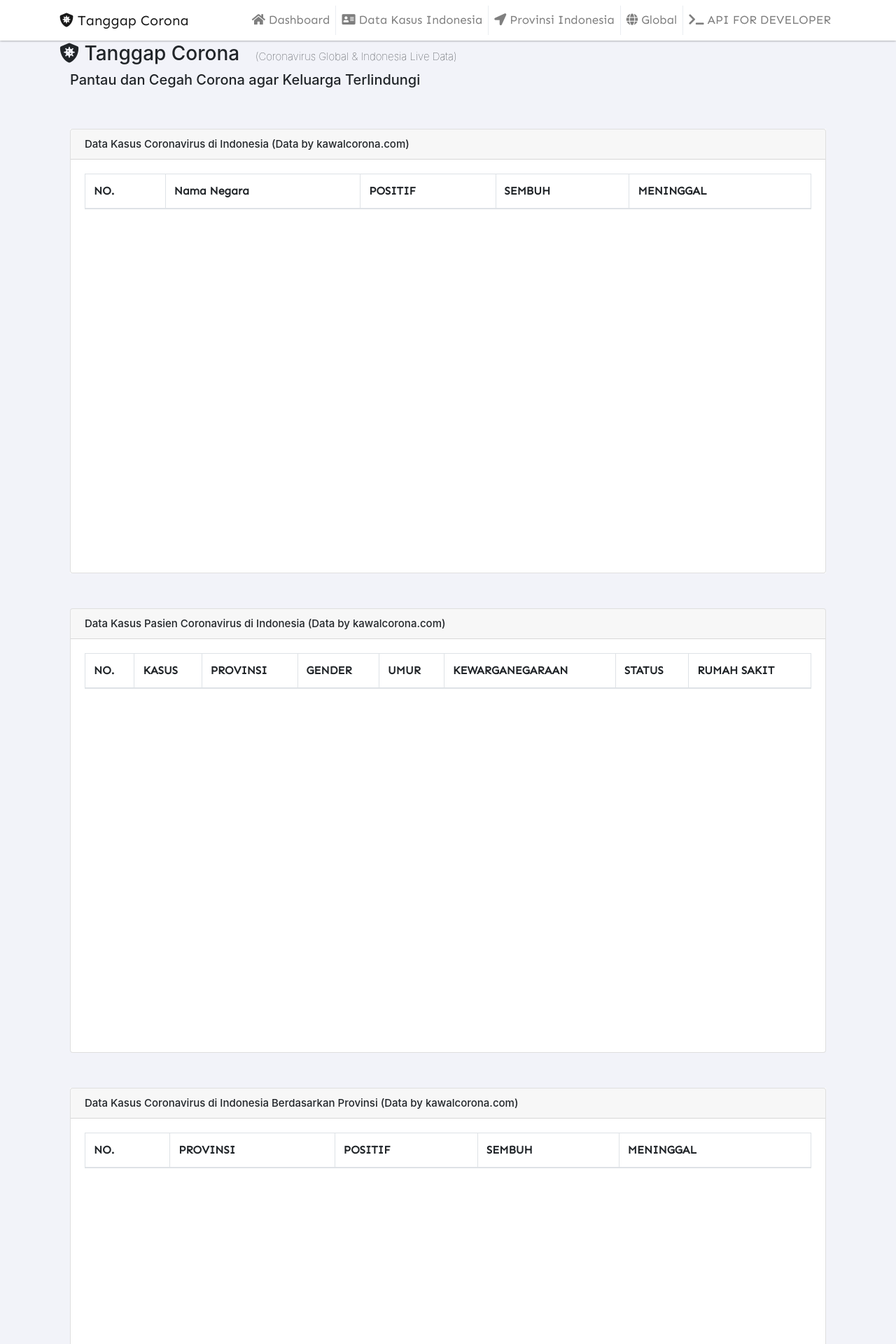
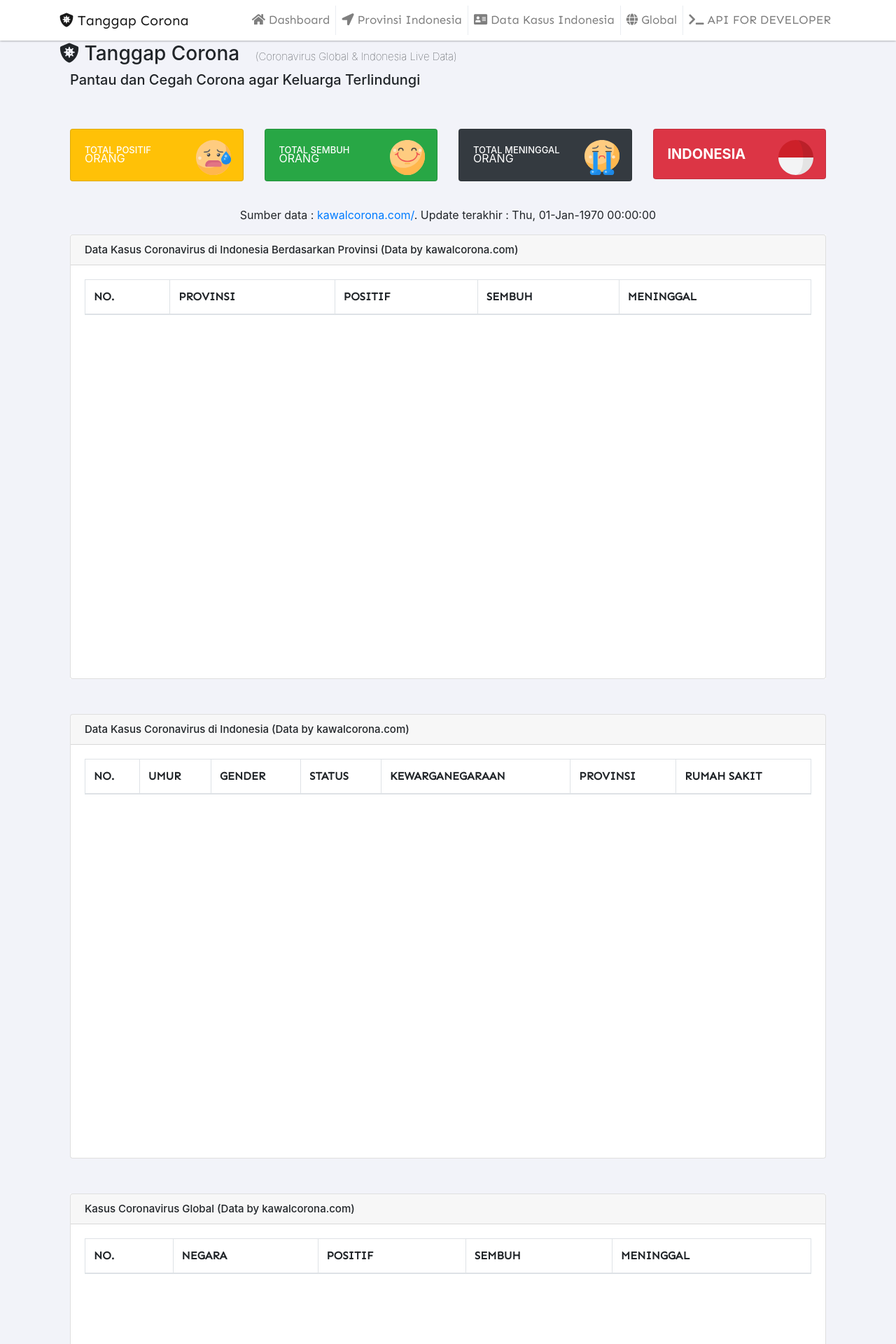
Before and after one commit to faturprayuda/Corona-live-data-web-indonesia, a PHP site: page / in a window 1280 px wide. Shown: the top 1920 px of the page at 70% size. Run offline with PHP 8.4, Linux system fonts and the light colour scheme; data that the repository does not hold is empty; some libraries are stand-ins or nearby versions.

Commit message:
add last update and same cardview

```diff
--- a/index.php
+++ b/index.php
@@ -17,9 +17,22 @@ $kasus = "https://api.kawalcorona.com/detail/";
 $data_suspect = file_get_contents($kasus);
 $json_suspect = json_decode($data_suspect, true);
 
+// data total positif corona global
+$data_globe_pos = file_get_contents("https://api.kawalcorona.com/positif");
+$json_globe_pos = json_decode($data_globe_pos, true);
 
-// var_dump($json_globe);
-// die;
+// data total sembuh corona global
+$data_globe_sembuh = file_get_contents("https://api.kawalcorona.com/sembuh");
+$json_globe_sembuh = json_decode($data_globe_sembuh, true);
+
+// data total meninggal corona global
+$data_globe_dead = file_get_contents("https://api.kawalcorona.com/meninggal");
+$json_globe_dead = json_decode($data_globe_dead, true);
+
+// convert tanggal
+// var_dump($json_globe[0]['attributes']['Last_Update']);
+$datejson = $json_globe[36]['attributes']['Last_Update'];
+$date = date("D, d-M-Y H:i:s", $datejson / 1000);
 
 ?>
 
@@ -56,10 +69,10 @@ $json_suspect = json_decode($data_suspect, true);
             <div class="collapse navbar-collapse" id="navbarNavAltMarkup">
                 <div class="navbar-nav ml-auto">
                     <a class="nav-item nav-link" href="#"><i class="fas fa-home"></i> Dashboard</a>
+                    <a class="nav-item nav-link" href="#prov"><i class="fas fa-location-arrow"></i> Provinsi Indonesia</a>
                     <a class="nav-item nav-link" href="#indo"><i class="fas fa-address-card"></i> Data Kasus Indonesia</a>
-                    <a class="nav-item nav-link" href="#prov"><i class="fas fa-location-arrow"></i> Provinsi Indonesia</a>
                     <a class="nav-item nav-link" href="#globe"> <i class="fas fa-globe"></i> Global</a>
-                    <a class="nav-item1 nav-link" href="https://kawalcorona.com/api/"><i class="fas fa-terminal"></i> API FOR DEVELOPER</a>
+                    <a class="nav-item1 nav-link" href="https://kawalcorona.com/api/" target="_blank"><i class="fas fa-terminal"></i> API FOR DEVELOPER</a>
                 </div>
             </div>
         </div>
@@ -76,84 +89,91 @@ $json_suspect = json_decode($data_suspect, true);
                 </div>
             </div>
 
-            <!-- table -->
+            <!-- cardview top -->
             <div class="container">
-                <div class="data-indo">
-                    <div class="card">
-                        <h5 class="card-header" id="indo">Data Kasus Coronavirus di Indonesia (Data by kawalcorona.com)</h5>
-                        <div class="card-body">
-                            <div class="table-responsive">
-                                <table class=" table table-striped card-text table-bordered">
-                                    <thead>
-                                        <tr>
-                                            <th scope="col" id="col">NO.</th>
-                                            <th scope="col" id="col">Nama Negara</th>
-                                            <th scope="col" id="col">POSITIF</th>
-                                            <th scope="col" id="col">SEMBUH</th>
-                                            <th scope="col" id="col">MENINGGAL</th>
-                                        </tr>
-                                    </thead>
-                                    <tbody>
-                                        <?php $i = 1; ?>
-                                        <?php foreach ($json_indonesia as $indo) : ?>
-                                            <tr>
-                                                <th scope="row"><?= $i ?></th>
-                                                <td><?= $indo['name'] ?></td>
-                                                <td><?= $indo['positif'] ?></td>
-                                                <td><?= $indo['sembuh'] ?></td>
-                                                <td><?= $indo['meninggal'] ?></td>
-                                            </tr>
-                                            <?php $i++ ?>
+                <div class="row">
+                    <div class="col-md-3">
+                        <div class="card text-white bg-warning mb-3">
+                            <div class="container">
+                                <div class="row">
+                                    <div class="card-body col-8">
+                                        <p class="card-text total">TOTAL POSITIF</p>
+                                        <p class="card-text data"> <?php print_r($json_globe_pos['value']); ?></p>
+                                        <p class="card-text">ORANG</p>
+                                    </div>
+                                    <div class="col-4">
+                                        <img class="emot" src="util/img/anxious.svg" alt="">
+                                    </div>
+                                </div>
+                            </div>
+                        </div>
+                    </div>
+                    <div class="col-md-3">
+                        <div class="card text-white bg-success mb-3">
+                            <div class="container">
+                                <div class="row">
+                                    <div class="card-body col-8">
+                                        <p class="card-text total">TOTAL SEMBUH</p>
+                                        <p class="card-text data"> <?php print_r($json_globe_sembuh['value']); ?></p>
+                                        <p class="card-text">ORANG</p>
+                                    </div>
+                                    <div class="col-4">
+                                        <img class="emot" src="util/img/emotion.svg" alt="">
+                                    </div>
+                                </div>
+                            </div>
+                        </div>
+                    </div>
+                    <div class="col-md-3">
+                        <div class="card text-white bg-dark mb-3">
+                            <div class="container">
+                                <div class="row">
+                                    <div class="card-body col-8">
+                                        <p class="card-text total">TOTAL MENINGGAL</p>
+                                        <p class="card-text data"> <?php print_r($json_globe_dead['value']); ?></p>
+                                        <p class="card-text">ORANG</p>
+                                    </div>
+                                    <div class="col-4">
+                                        <img class="emot" src="util/img/emotion-sad.svg" alt="">
+                                    </div>
+                                </div>
+                            </div>
+                        </div>
+                    </div>
+                    <div class="col-md-3">
+                        <div class="card text-white bg-danger mb-3">
+                            <div class="container">
+                                <div class="row">
+                                    <div class="card-body col-8">
+                                        <p class="card-text card-indo">INDONESIA</p>
+                                        <?php foreach ($json_indonesia as $idn) : ?>
+                                            <p class="card-text data-idn"> <?= $idn['positif'] . " Positif, " . $idn['sembuh'] . " Sembuh, " . $idn['meninggal'] . " Meninggal"; ?></p>
                                         <?php endforeach; ?>
-                                    </tbody>
-                                </table>
+                                    </div>
+                                    <div class="col-4">
+                                        <img class="emot" src="util/img/indonesia.svg" alt="">
+                                    </div>
+                                </div>
                             </div>
                         </div>
                     </div>
                 </div>
+            </div>
 
-                <div class="data-suspect">
-                    <div class="card">
-                        <h5 class="card-header">Data Kasus Pasien Coronavirus di Indonesia (Data by kawalcorona.com)</h5>
-                        <div class="card-body">
-                            <div class="table-responsive">
-                                <table class=" table table-striped card-text table-bordered">
-                                    <thead>
-                                        <tr>
-                                            <th scope="col" id="col">NO.</th>
-                                            <th scope="col" id="col">KASUS</th>
-                                            <th scope="col" id="col">PROVINSI</th>
-                                            <th scope="col" id="col">GENDER</th>
-                                            <th scope="col" id="col">UMUR</th>
-                                            <th scope="col" id="col">KEWARGANEGARAAN</th>
-                                            <th scope="col" id="col">STATUS</th>
-                                            <th scope="col" id="col">RUMAH SAKIT</th>
-                                        </tr>
-                                    </thead>
-                                    <tbody>
-                                        <?php $i = 1; ?>
-                                        <?php foreach ($json_suspect['nodes'] as $suspect) : ?>
-                                            <tr>
-                                                <th scope="row"><?= $i ?></th>
-                                                <td><?= $suspect['kasus'] ?></td>
-                                                <td><?= $suspect['provinsi'] ?></td>
-                                                <td><?= $suspect['gender'] ?></td>
-                                                <td><?= $suspect['umur'] ?></td>
-                                                <td><?= $suspect['wn'] ?></td>
-                                                <td><?= $suspect['status'] ?></td>
-                                                <td><?= $suspect['rs'] ?></td>
-                                            </tr>
-                                            <?php $i++ ?>
-                                        <?php endforeach; ?>
-                                    </tbody>
-                                </table>
-                            </div>
-                        </div>
+            <!-- tanggal -->
+            <div class="container">
+                <div class="row">
+                    <div class="col-12 text-center tanggal">
+                        <p>Sumber data : <a href="https://kawalcorona.com/">kawalcorona.com/</a>. Update terakhir : <?= $date ?></p>
                     </div>
                 </div>
+            </div>
+
+            <!-- table -->
+            <div class="container">
 
                 <div class="prov-indo">
-                    <div class="card">
+                    <div class="card" id="prov">
                         <h5 class="card-header">Data Kasus Coronavirus di Indonesia Berdasarkan Provinsi (Data by kawalcorona.com)</h5>
                         <div class="card-body">
                             <div class="table-responsive">
@@ -186,9 +206,45 @@ $json_suspect = json_decode($data_suspect, true);
                     </div>
                 </div>
 
+                <div class="data-suspect">
+                    <div class="card">
+                        <h5 class="card-header" id="indo">Data Kasus Coronavirus di Indonesia (Data by kawalcorona.com)</h5>
+                        <div class="card-body">
+                            <div class="table-responsive">
+                                <table class=" table table-striped card-text table-bordered">
+                                    <thead>
+                                        <tr>
+                                            <th scope="col" id="col">NO.</th>
+                                            <th scope="col" id="col">UMUR</th>
+                                            <th scope="col" id="col">GENDER</th>
+                                            <th scope="col" id="col">STATUS</th>
+                                            <th scope="col" id="col">KEWARGANEGARAAN</th>
+                                            <th scope="col" id="col">PROVINSI</th>
+                                            <th scope="col" id="col">RUMAH SAKIT</th>
+                                        </tr>
+                                    </thead>
+                                    <tbody>
+                                        <?php foreach ($json_suspect['nodes'] as $suspect) : ?>
+                                            <tr>
+                                                <th><?= $suspect['kasus'] ?></td>
+                                                <td><?= $suspect['umur'] ?></td>
+                                                <td><?= $suspect['gender'] ?></td>
+                                                <td><?= $suspect['status'] ?></td>
+                                                <td><?= $suspect['wn'] ?></td>
+                                                <td><?= $suspect['provinsi'] ?></td>
+                                                <td><?= $suspect['rs'] ?></td>
+                                            </tr>
+                                        <?php endforeach; ?>
+                                    </tbody>
+                                </table>
+                            </div>
+                        </div>
+                    </div>
+                </div>
+
                 <div class="globe">
                     <div class="card">
-                        <h5 class="card-header">Kasus Coronavirus Global (Data by kawalcorona.com)</h5>
+                        <h5 class="card-header" id="globe">Kasus Coronavirus Global (Data by kawalcorona.com)</h5>
                         <div class="card-body">
                             <div class="table-responsive">
                                 <table class=" table table-striped card-text table-bordered">
@@ -254,7 +310,7 @@ $json_suspect = json_decode($data_suspect, true);
     <!-- footer -->
     <div class="footer">
         <div class="container">
-            <p>Powered by <a href="https://hack.co.id/">Ethical Hacker Indonesia</a>. Made by Faturprayuda</p>
+            <p>Powered by <a href="https://kawalcorona.com/">kawalcorona.com/</a>. Made by Faturprayuda</p>
         </div>
     </div>
     <!-- end footer -->
@@ -263,6 +319,9 @@ $json_suspect = json_decode($data_suspect, true);
     <!-- sticky bar js -->
     <script src="util/js/sticky_bar.js"></script>
 
+    <!-- My JS //pelajari lagi soal ini -->
+    <script src="util/js/main.js"></script>
+
     <!-- js bootstrap -->
     <script src="https://code.jquery.com/jquery-3.4.1.slim.min.js" integrity="sha384-J6qa4849blE2+poT4WnyKhv5vZF5SrPo0iEjwBvKU7imGFAV0wwj1yYfoRSJoZ+n" crossorigin="anonymous"></script>
     <script src="https://cdn.jsdelivr.net/npm/popper.js@1.16.0/dist/umd/popper.min.js" integrity="sha384-Q6E9RHvbIyZFJoft+2mJbHaEWldlvI9IOYy5n3zV9zzTtmI3UksdQRVvoxMfooAo" crossorigin="anonymous"></script>
--- a/style/main.css
+++ b/style/main.css
@@ -66,6 +66,38 @@ span {
     margin: 50px 0;
 }
 
+.total {
+    font-weight: 500;
+    margin-bottom: -10px;
+    font-size: 13px;
+}
+
+.data {
+    margin: -5px 0;
+    font-size: 30px;
+    font-weight: bolder;
+}
+
+.data-idn {
+    margin: -10px 0;
+    font-size: 11px;
+}
+
+.emot {
+    width: 50px;
+    margin: 15px 0 0 0;
+}
+
+.card-indo {
+    font-weight: bolder;
+    font-size: 20px;
+}
+
+.tanggal {
+    margin-top: 20px;
+    margin-bottom: -50px;
+}
+
 /* *content provinsi indonesia*/
 .content .prov-indo,
 .data-indo,
--- /dev/null
+++ b/util/js/main.js
@@ -0,0 +1 @@
+document.getElementById(tes).style.color = "red";
```
Also changed, not shown: util/img/anxious.svg (added), util/img/emotion-sad.svg (added), util/img/emotion.svg (added), util/img/indonesia.svg (added).
